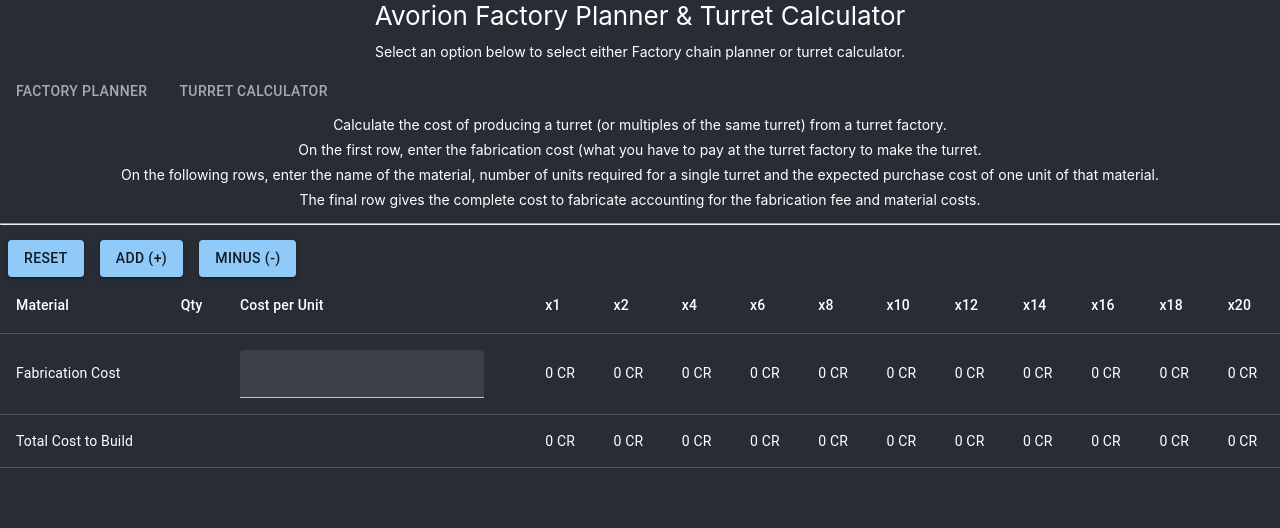
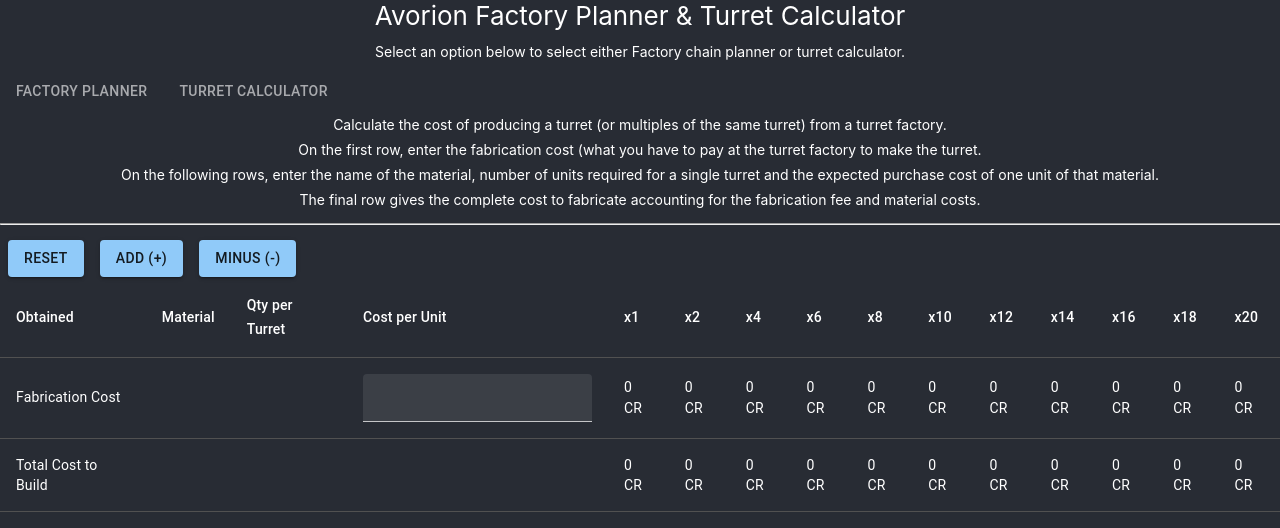
Before and after one commit to gshaw-pivotal/avorion-calculator, a React (Create React App) app: page / in a window 1280 px wide. Both pictures are taken after a click on the tab "TURRET CALCULATOR". Shown: the top 528 px of the page. Built offline with nearby package versions, Linux system fonts and the light colour scheme.

Commit message:
Add an 'Obtained' checkbox to each turret material / ingredient
- The checkbox is to allow a user to track if they have gathered or
  obtained the needed quantity of each material for the turret(s).

```diff
--- a/src/turret/TurretTableFabrication.tsx
+++ b/src/turret/TurretTableFabrication.tsx
@@ -6,6 +6,7 @@
     return (
         <TableRow>
             <TableCell>Fabrication Cost</TableCell>
+            <TableCell></TableCell>
             <TableCell></TableCell>
             <TableCell>
                 <TextField
--- a/src/turret/TurretTableMaterialBody.tsx
+++ b/src/turret/TurretTableMaterialBody.tsx
@@ -1,4 +1,4 @@
-import {Stack, TableBody, TableCell, TableRow, TextField} from "@mui/material";
+import {Checkbox, Stack, TableBody, TableCell, TableRow, TextField} from "@mui/material";
 import React from "react";
 import {TurretMaterial} from "./TurretBody";
 
@@ -18,6 +18,12 @@
         <TableBody>
             {turretMaterialList.map((material: TurretMaterial, index: number) => (
                 <TableRow>
+                    <TableCell>
+                        <Checkbox
+                            key={`obtained-${index}`}
+                            size="small"
+                        />
+                    </TableCell>
                     <TableCell className="Turret-Build-Table-Cell">
                         <TextField
                             key={`material-${index}`}
--- a/src/turret/TurretTableMaterialHeader.tsx
+++ b/src/turret/TurretTableMaterialHeader.tsx
@@ -5,8 +5,9 @@
     return (
         <TableHead>
             <TableRow>
+                <TableCell>Obtained</TableCell>
                 <TableCell>Material</TableCell>
-                <TableCell>Qty</TableCell>
+                <TableCell>Qty per Turret</TableCell>
                 <TableCell>Cost per Unit</TableCell>
                 <TableCell>x1</TableCell>
                 <TableCell>x2</TableCell>
--- a/src/turret/TurretTableTotalCosts.tsx
+++ b/src/turret/TurretTableTotalCosts.tsx
@@ -20,6 +20,7 @@
             <TableCell>Total Cost to Build</TableCell>
             <TableCell></TableCell>
             <TableCell></TableCell>
+            <TableCell></TableCell>
             <TableCell>{costForOne} CR</TableCell>
             <TableCell>{costForOne * 2} CR</TableCell>
             <TableCell>{costForOne * 4} CR</TableCell>
```
